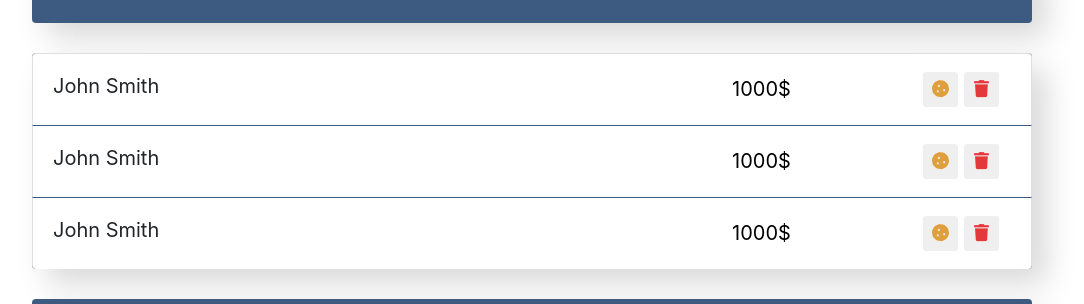
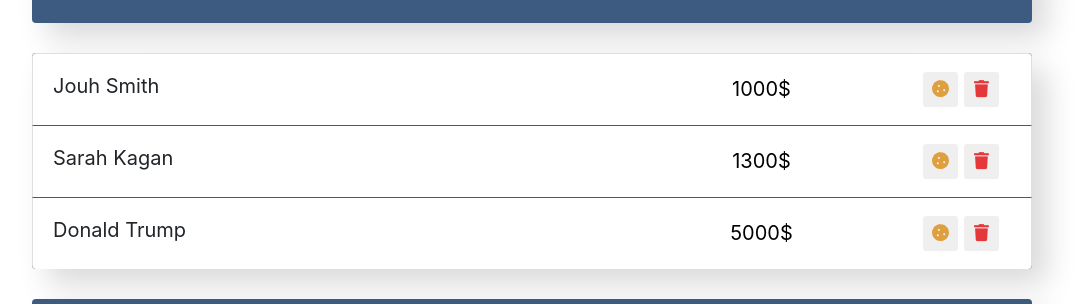
Before and after one commit to glushach/react-mpot, a React (Create React App) app: page / in a window 1280 px wide. Shown: the part 402-706 px from the top of the page, without its empty margins (108-1192 px from the left). Built offline with nearby package versions, Linux system fonts and the light colour scheme.

Commit message:
read data from backend to frontend

```diff
--- /dev/null
+++ b/src/backend.js
@@ -0,0 +1,5 @@
+export const employeers = [
+  { id: 1, name: 'Jouh', sername: 'Smith', sallery: '1000', cookie: true },
+  { id: 2, name: 'Sarah', sername: 'Kagan', sallery: '1300', cookie: false },
+  { id: 3, name: 'Donald', sername: 'Trump', sallery: '5000', cookie: true }
+];
--- a/src/components/employees-list-item/employees-list-item.js
+++ b/src/components/employees-list-item/employees-list-item.js
@@ -1,13 +1,17 @@
 import './employees-list-item.css';
 
-const EmployeesListItem = () => {
+const EmployeesListItem = ({ name, sername, ...props }) => {
+  const { sallery } = props;
+
   return (
     <li className="list-group-item d-flex justify-content-between">
-      <span className="list-group-item-label">John Smith</span>
+      <span className="list-group-item-label">
+        {name} {sername}
+      </span>
       <input
         type="text"
         className="list-group-item-input"
-        defaultValue="1000$"
+        defaultValue={`${sallery}$`}
       />
       <div className="d-flex justify-content-center align-items-center">
         <button type="button" className="btn-cookie btn-sm ">
--- /dev/null
+++ b/src/components/employees-list/api.js
@@ -0,0 +1,9 @@
+import { employeers } from '../../backend';
+
+export function readListEmployeers() {
+  return new Promise((resolve) => {
+    setTimeout(() => {
+      resolve(employeers);
+    }, 50);
+  });
+}
--- a/src/components/employees-list/employees-list.js
+++ b/src/components/employees-list/employees-list.js
@@ -2,12 +2,30 @@ import EmployeesListItem from '../employees-list-item/employees-list-item';
 
 import './employees-list.css';
 
+import { readListEmployeers } from './api';
+import { useEffect, useState } from 'react';
+
 const EmployeesList = () => {
+  const [employeers, setList] = useState([]);
+
+  useEffect(() => {
+    async function preload() {
+      const employeers = await readListEmployeers();
+      setList(employeers);
+    }
+    preload();
+  }, []);
+
   return (
     <ul className="app-list list-group">
-      <EmployeesListItem />
-      <EmployeesListItem />
-      <EmployeesListItem />
+      {employeers.map((employee) => (
+        <EmployeesListItem
+          key={employee.id}
+          name={employee.name}
+          sername={employee.sername}
+          sallery={employee.sallery}
+        />
+      ))}
     </ul>
   );
 };
```
